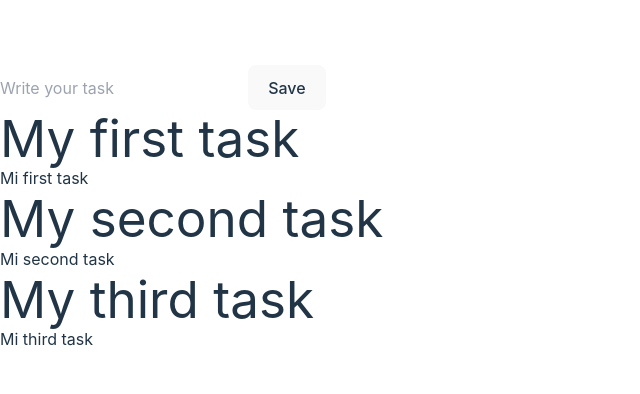
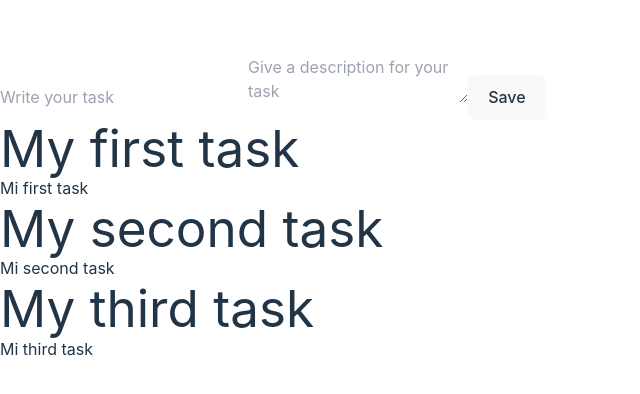
Before and after one commit to KamoSolarteB/React-Task-Application, a React (Vite) app: page / in a window 1280 px wide. Shown: the part 192-586 px from the top of the page, without its empty margins (0-640 px from the left). Built offline with nearby package versions, Linux system fonts and the light colour scheme.

Commit message:
Se da funcionalidad a la aplicacion para que se pueda escribir la descripcion qeu quiera el usuario, tambien se ordenan los componentes.

```diff
--- a/src/App.jsx
+++ b/src/App.jsx
@@ -9,11 +9,11 @@ function App() {
     setTasks(data)
   }, [])
 
-  function createTask(taskTitle) {
+  function createTask(task) {
     setTasks([...tasks, {
-      title: taskTitle,
+      title: task.title,
       id: tasks.length,
-      description: "something new"
+      description: task.description,
     }])
   }
 
--- /dev/null
+++ b/src/components/TaskCard.jsx
@@ -0,0 +1,12 @@
+import React from "react";
+
+function TaskCard({ task }) {
+  return (
+    <div>
+      <h1>{task.title}</h1>
+      <p>{task.description}</p>
+    </div>
+  );
+}
+
+export default TaskCard;
--- a/src/components/TaskForm.jsx
+++ b/src/components/TaskForm.jsx
@@ -1,23 +1,38 @@
-import React, { useState } from 'react'
+import React, { useState } from "react";
 
 function TaskForm({ createTask }) {
-  const [title, setTitle] = useState("")
+  const [title, setTitle] = useState("");
+  const [description, setDescription] = useState("");
 
   const handleSubmit = (e) => {
-    e.preventDefault()
-    createTask(title)
-  }
+    e.preventDefault();
+    createTask({
+      title,
+      description,
+    });
+    setTitle("");
+    setDescription("");
+  };
 
   return (
     <form onSubmit={handleSubmit}>
-        <input placeholder='Write your task'
+      <input
+        placeholder="Write your task"
         onChange={(e) => {
-            setTitle(e.target.value)
+          setTitle(e.target.value);
         }}
+        value={title}
       />
+      <textarea
+        placeholder="Give a description for your task"
+        onChange={(e) => {
+          setDescription(e.target.value);
+        }}
+        value={description}
+      ></textarea>
       <button>Save</button>
     </form>
-  )
+  );
 }
 
-export default TaskForm
+export default TaskForm;
--- a/src/components/TaskList.jsx
+++ b/src/components/TaskList.jsx
@@ -1,4 +1,5 @@
 import React from "react";
+import TaskCard from "./TaskCard";
 
 
 function TaskList({ tasks }) {
@@ -9,10 +10,7 @@ function TaskList({ tasks }) {
   return (
     <div>
       {tasks.map((task) => (
-        <div key={task.id}>
-          <h1>{task.title}</h1>
-          <p>{task.description}</p>
-        </div>
+        <TaskCard key={task.id} task={task} />
       ))}
     </div>
   );
--- a/src/components/index.js
+++ b/src/components/index.js
@@ -1,2 +1,3 @@
 export { default as TaskList } from './TaskList'
 export { default as TaskForm } from './TaskForm'
+export { default as TaskCard } from './TaskCard'
```
Lines whose indentation alone changed are shown as unchanged.
